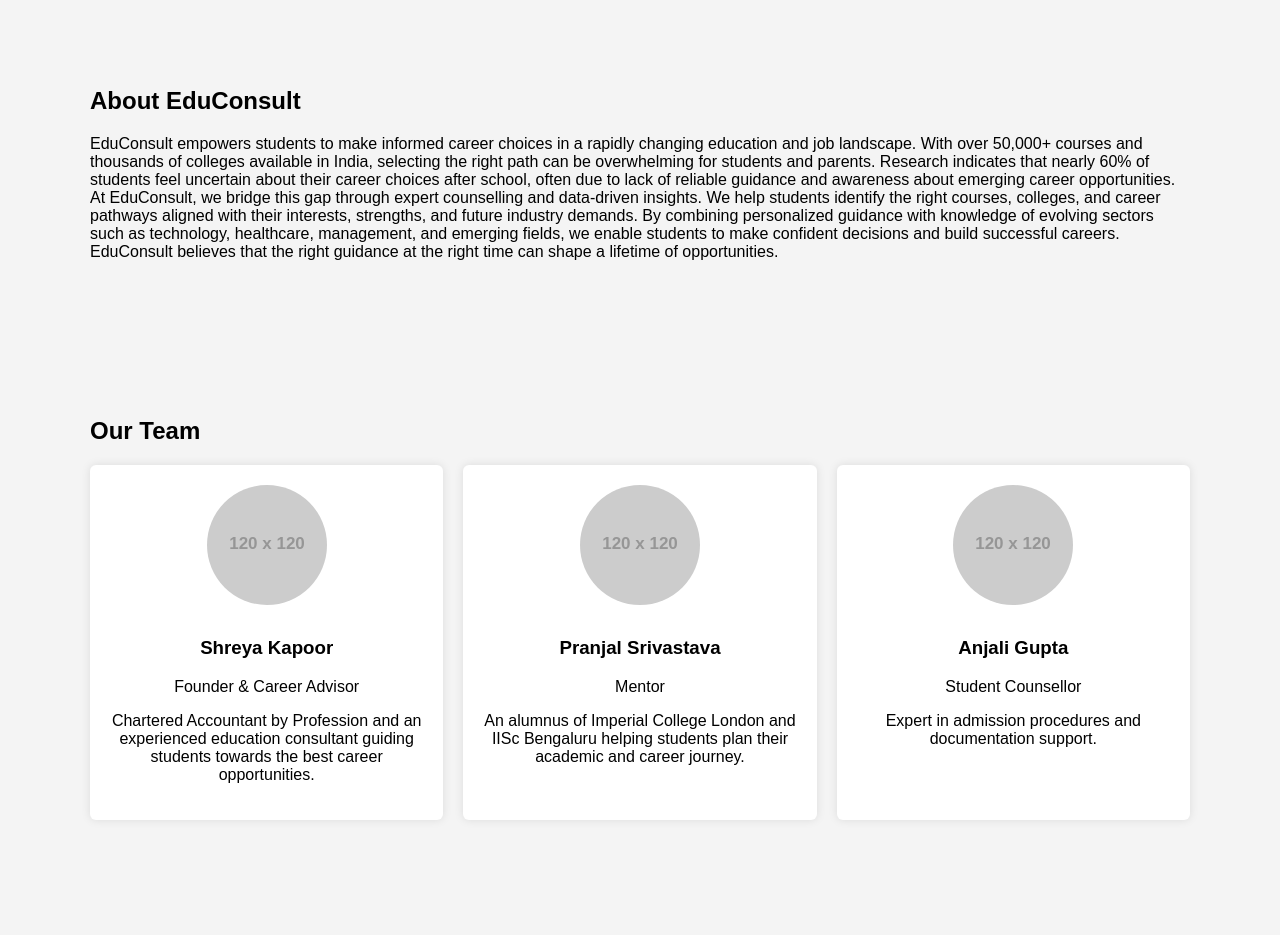
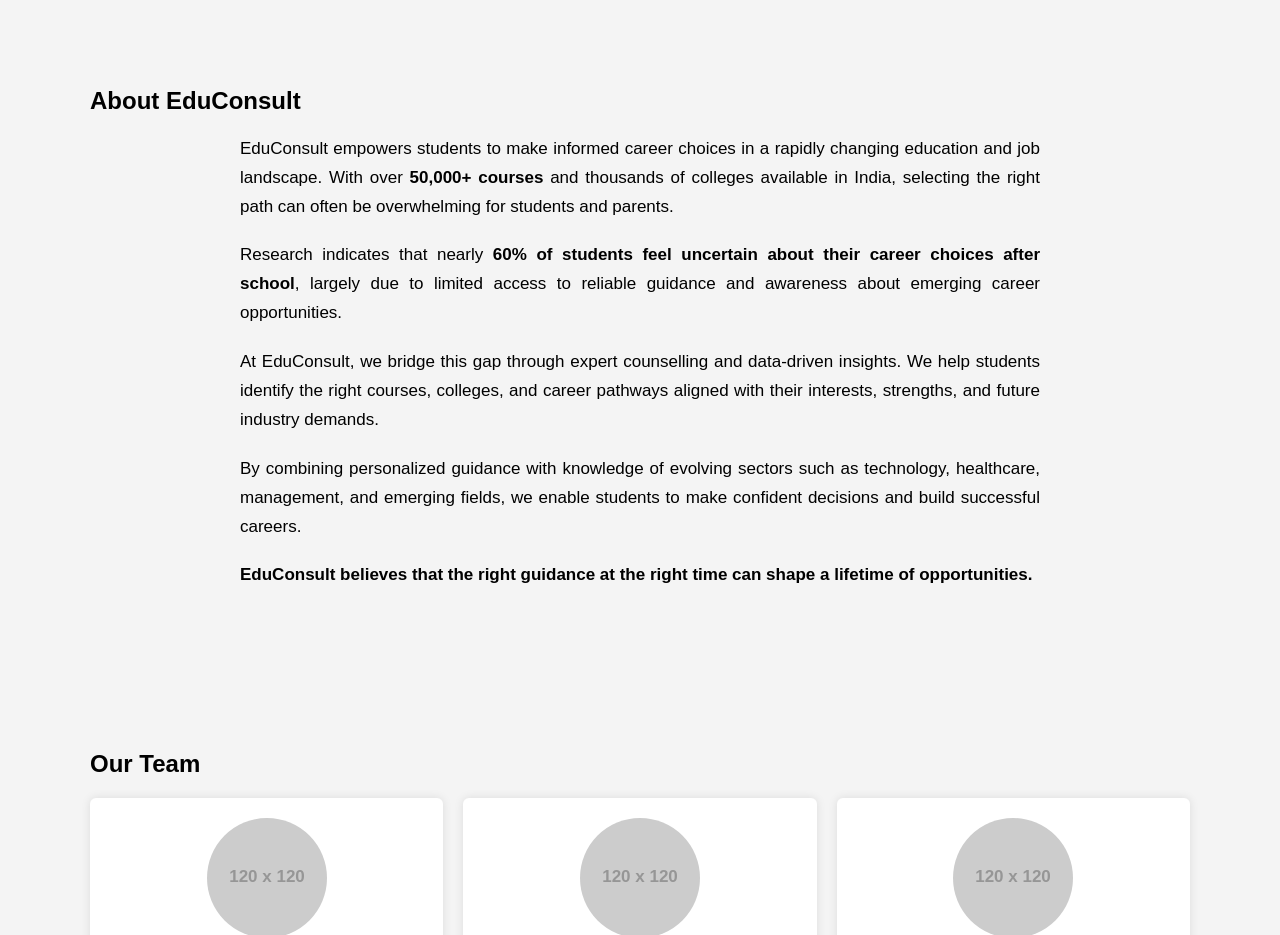
Before and after one commit to Pranjal13D/educonsult.github.io, a plain HTML site: page index.html in a window 1280 px wide. Shown: the part 800-1735 px from the top of the page. Drawn offline with Linux system fonts and the light colour scheme; placeholder pictures from the web are drawn by us.

Commit message:
Update index.html

```diff
--- a/index.html
+++ b/index.html
@@ -135,6 +135,20 @@
 font-weight:bold;
 }
 
+/* NEW ABOUT TEXT STYLING */
+
+.about-text{
+max-width:800px;
+margin:auto;
+line-height:1.7;
+font-size:17px;
+text-align:justify;
+}
+
+.about-text p{
+margin-bottom:20px;
+}
+
 </style>
 
 </head>
@@ -205,17 +219,29 @@
 
 <h2>About EduConsult</h2>
 
+<div class="about-text">
+
 <p>
+EduConsult empowers students to make informed career choices in a rapidly changing education and job landscape. With over <strong>50,000+ courses</strong> and thousands of colleges available in India, selecting the right path can often be overwhelming for students and parents.
+</p>
 
-EduConsult empowers students to make informed career choices in a rapidly changing education and job landscape. With over 50,000+ courses and thousands of colleges available in India, selecting the right path can be overwhelming for students and parents.
+<p>
+Research indicates that nearly <strong>60% of students feel uncertain about their career choices after school</strong>, largely due to limited access to reliable guidance and awareness about emerging career opportunities.
+</p>
 
-Research indicates that nearly 60% of students feel uncertain about their career choices after school, often due to lack of reliable guidance and awareness about emerging career opportunities.
+<p>
+At EduConsult, we bridge this gap through expert counselling and data-driven insights. We help students identify the right courses, colleges, and career pathways aligned with their interests, strengths, and future industry demands.
+</p>
 
-At EduConsult, we bridge this gap through expert counselling and data-driven insights. We help students identify the right courses, colleges, and career pathways aligned with their interests, strengths, and future industry demands. By combining personalized guidance with knowledge of evolving sectors such as technology, healthcare, management, and emerging fields, we enable students to make confident decisions and build successful careers.
+<p>
+By combining personalized guidance with knowledge of evolving sectors such as technology, healthcare, management, and emerging fields, we enable students to make confident decisions and build successful careers.
+</p>
 
-EduConsult believes that the right guidance at the right time can shape a lifetime of opportunities.
+<p>
+<strong>EduConsult believes that the right guidance at the right time can shape a lifetime of opportunities.</strong>
+</p>
 
-</p>
+</div>
 
 </section>
 
```
